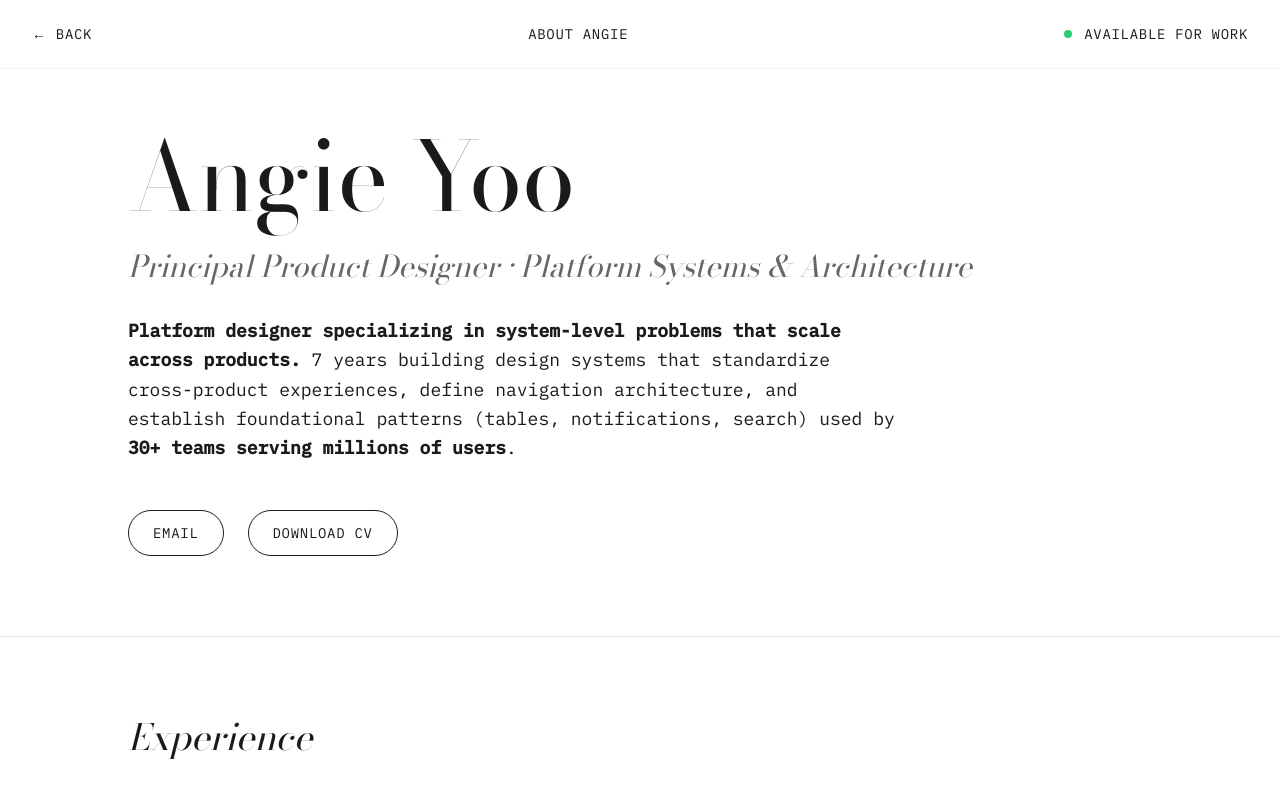
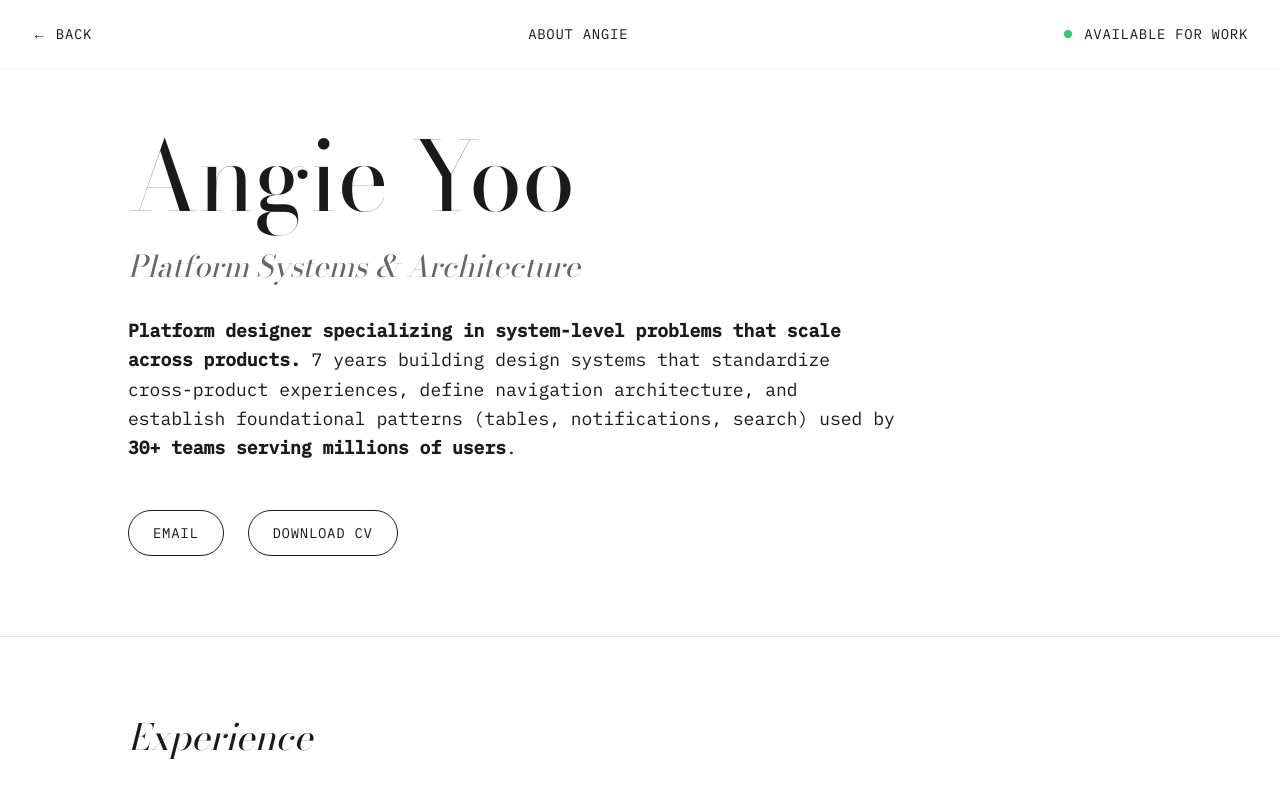
Before and after one commit to angieyoo/portfolio, a Next.js app: page /about in a window 1280 px wide. Shown: the top 800 px of the page. Built offline with nearby package versions, Linux system fonts and the light colour scheme.

Commit message:
Add files via upload

```diff
--- a/app/about/page.tsx
+++ b/app/about/page.tsx
@@ -51,7 +51,7 @@ export default function About() {
     },
     {
       period: "2008 — 2019",
-      company: "Various Verticals",
+      company: "Shopify, TD Bank, Startups, etc",
       position: "Product Design IC & Manager",
       description: [
         "Led product design across startup and enterprise environments, shipping in both fast-moving and heavily regulated contexts",
@@ -116,7 +116,7 @@ export default function About() {
               Angie Yoo
             </h1>
             <p className="text-2xl md:text-3xl font-display italic text-muted mb-8">
-              Principal Product Designer · Platform Systems & Architecture
+              Platform Systems & Architecture
             </p>
             <p className="text-lg leading-relaxed max-w-3xl">
               <strong>Platform designer specializing in system-level problems that scale across products.</strong> 7 years building design systems that standardize cross-product experiences, define navigation architecture, and establish foundational patterns (tables, notifications, search) used by <strong>30+ teams serving millions of users</strong>.
```
